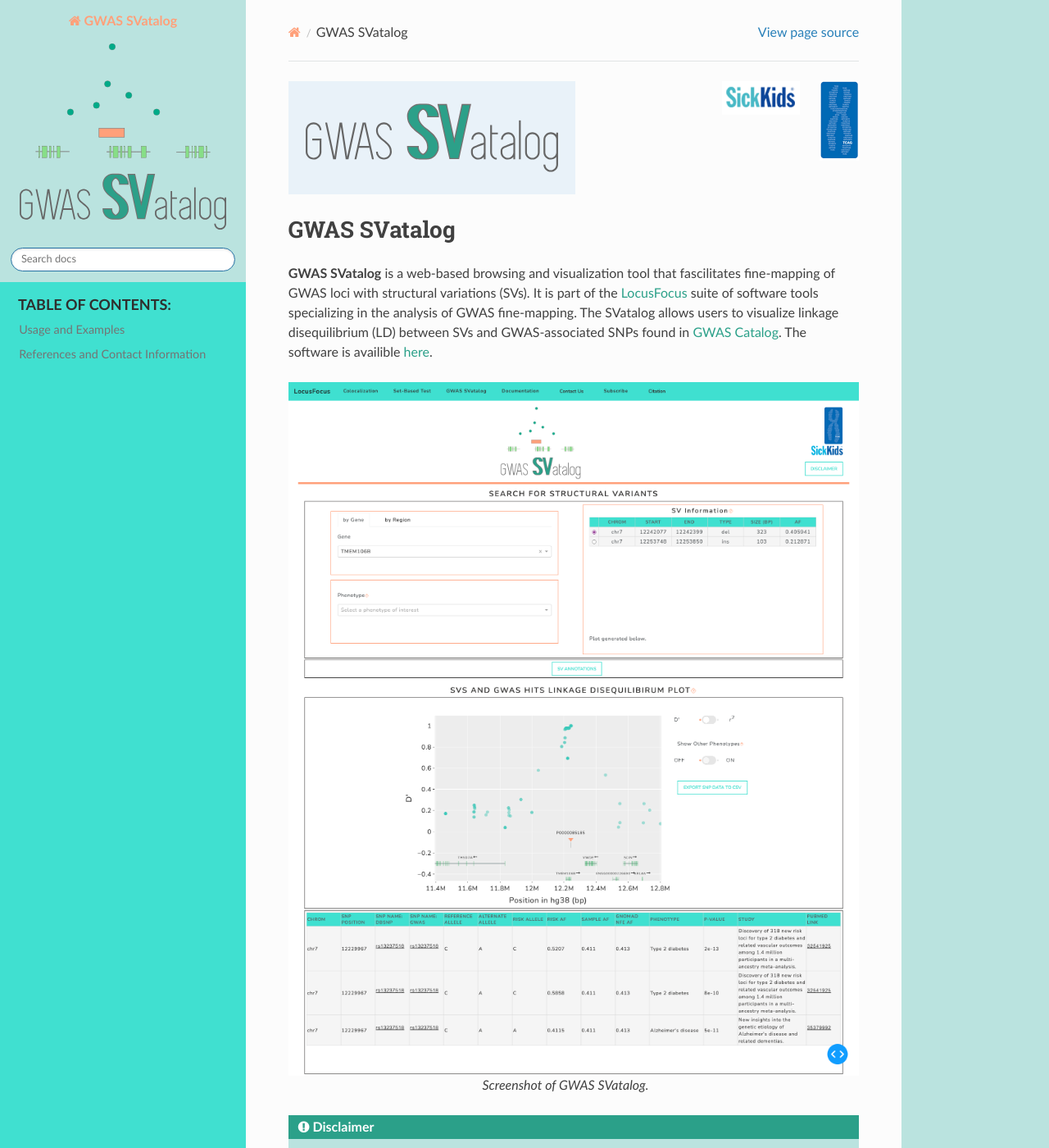
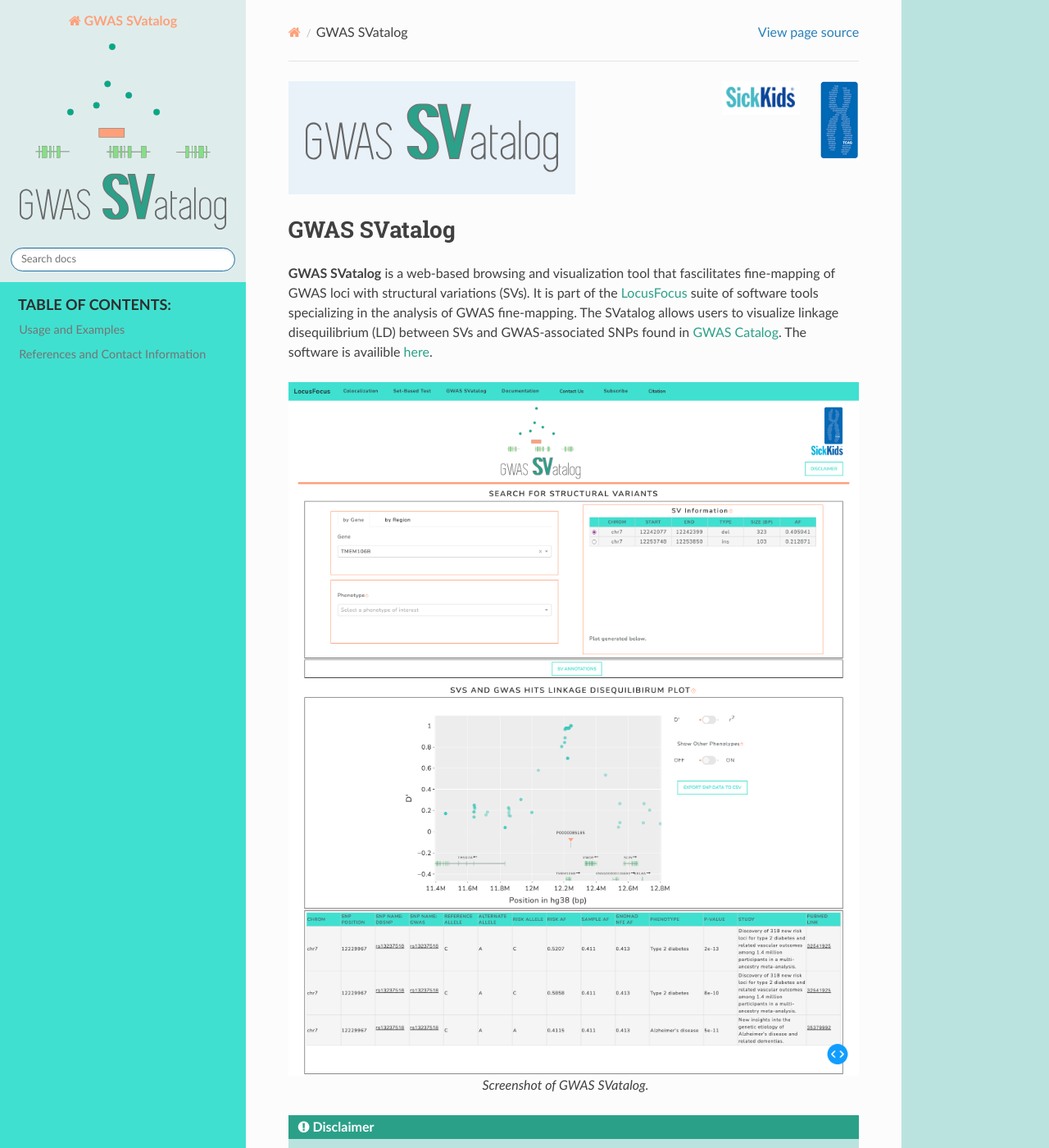
Before and after one commit to shalvichirmade/gwas-svatalog-docs, a Sphinx documentation site: the page built from source/index.rst, in a window 1280 px wide and 1400 px high. Shown: the whole window at 82% size. Built offline with Sphinx 7.4.7 and the Read the Docs theme 2.0.0, drawn with Linux system fonts in a browser that asks for light colours.

Commit message:
change colors

```diff
--- a/source/_static/svatalog.css
+++ b/source/_static/svatalog.css
@@ -11,7 +11,7 @@
 
 /* Override main theme color */
 .wy-side-nav-search {
-    background-color: var(--light-turquoise) !important;
+    background-color: var(--lighter-turquoise) !important;
 }
 
 .version {
```
